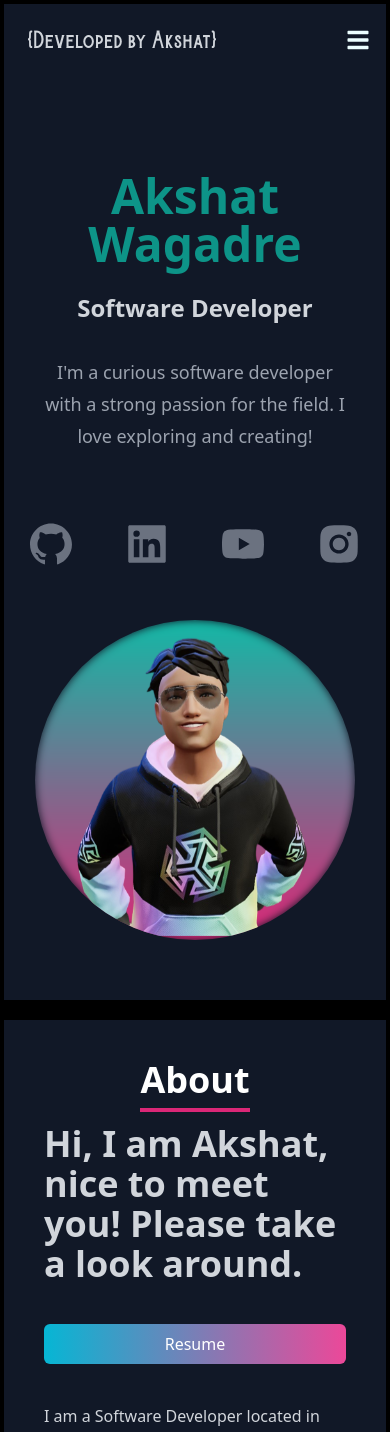
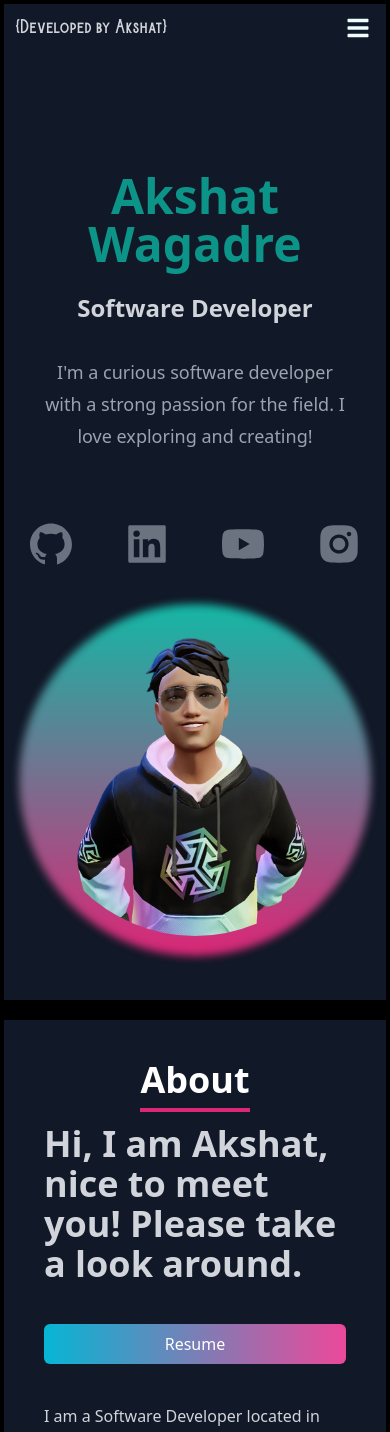
Before and after one commit to aksh4t-w/next-portfolio, a Next.js app: page / in a window 390 px wide. Shown: the top 1432 px of the page. Built offline with nearby package versions, Linux system fonts and the light colour scheme.

Commit message:
Fix minor bugs

```diff
--- a/src/pages/index.tsx
+++ b/src/pages/index.tsx
@@ -43,10 +43,10 @@ export default function Home() {
             <a className="hover:scale-150 transition-all" href="https://www.youtube.com/channel/UCRCtuNqoxPBYqOgwb4rPSXw" target="_blank" rel="noreferrer"><AiFillYoutube/></a>
             <a className="hover:scale-150 transition-all" href="https://www.instagram.com/akshat.w/" target="_blank" rel="noreferrer"><AiFillInstagram/></a>
           </div>
-          <div className='relative mx-auto mt-10 mb-10 rounded-full w-80 h-80 lg:mt-20 overflow-hidden'>
+          <div className='relative mx-auto mt-10 mb-10 rounded-full w-80 h-80 lg:mt-20'>
             <div className="absolute top-0 w-80 h-80 bg-gradient-to-b from-teal-500 to-pink-600 rounded-full filter blur-sm animate-blob">
             </div>
-            <Image className='absolute -top-1' src={avatar} alt="3D avatar of the author" style={{objectFit:"cover"}}/>
+            <Image className='absolute -top-1 rounded-full' src={avatar} alt="3D avatar of the author" style={{objectFit:"cover"}}/>
           </div>
         </section>
 
--- a/src/pages/navbar.tsx
+++ b/src/pages/navbar.tsx
@@ -20,8 +20,8 @@ const Navbar = ({darkMode, setDarkMode}: setPropsType) => {
   })
 
   return (
-    <nav className='fixed z-10 w-screen p-6 lg:p-10 flex justify-between bg-white dark:bg-gray-900 lg:bg-transparent dark:bg-transparent'>
-      <h1 className={`text-xl font-burtons dark:text-gray-300`}>{'{Developed by Akshat}'}</h1>
+    <nav className='fixed z-10 w-[97vw] p-3 lg:p-10 flex justify-between bg-white dark:bg-gray-900 lg:bg-transparent dark:lg:bg-transparent'>
+      <h1 className={`text-base lg:text-xl font-burtons dark:text-gray-300`}>{'{Developed by Akshat}'}</h1>
       <ul className='hidden md:flex md:items-center'>
         {darkMode ?
         <li className='hover:scale-125 transition-all'><BsFillSunFill className='cursor-pointer text-2xl text-cyan-50' onClick={()=>setDarkMode(!darkMode)} /></li>
--- a/tailwind.config.js
+++ b/tailwind.config.js
@@ -9,7 +9,7 @@ module.exports = {
       },
 
       animation: {
-        blob: "blob 7s ease-in-out infinite",
+        blob: "blob 5s ease-in-out infinite",
         "fade-in-down": "fade-in-down 0.5s ease-out",
       },
 
@@ -22,7 +22,7 @@ module.exports = {
             transform: "scale(1.1)",
           },
           "66%": {
-            transform: "scale(0.9)",
+            transform: "scale(1.1)",
           },
           "100%": {
             transform: "scale(1)",
```
Also changed, not shown: src/pages/contact.tsx (+2 -5 lines).
